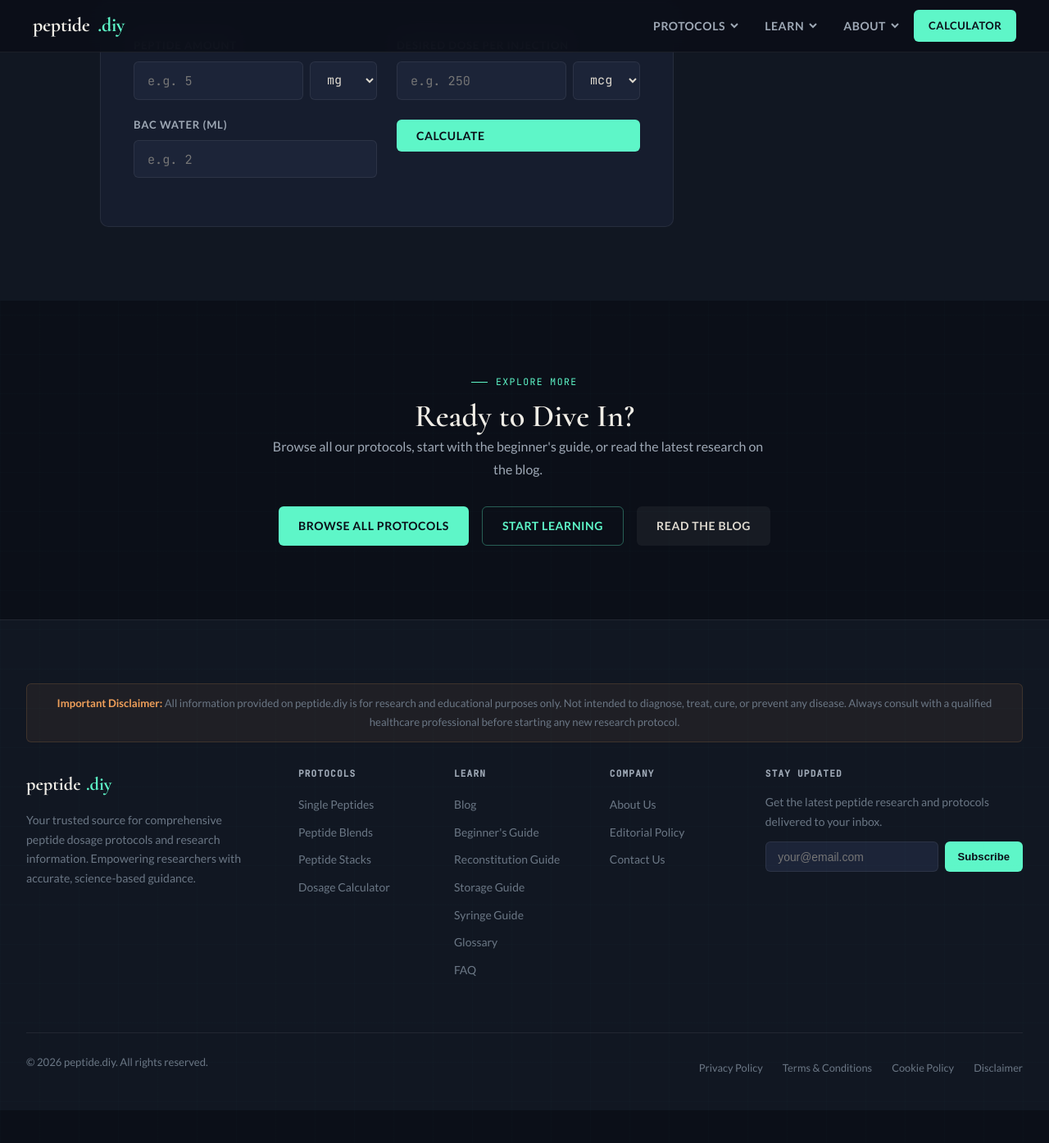
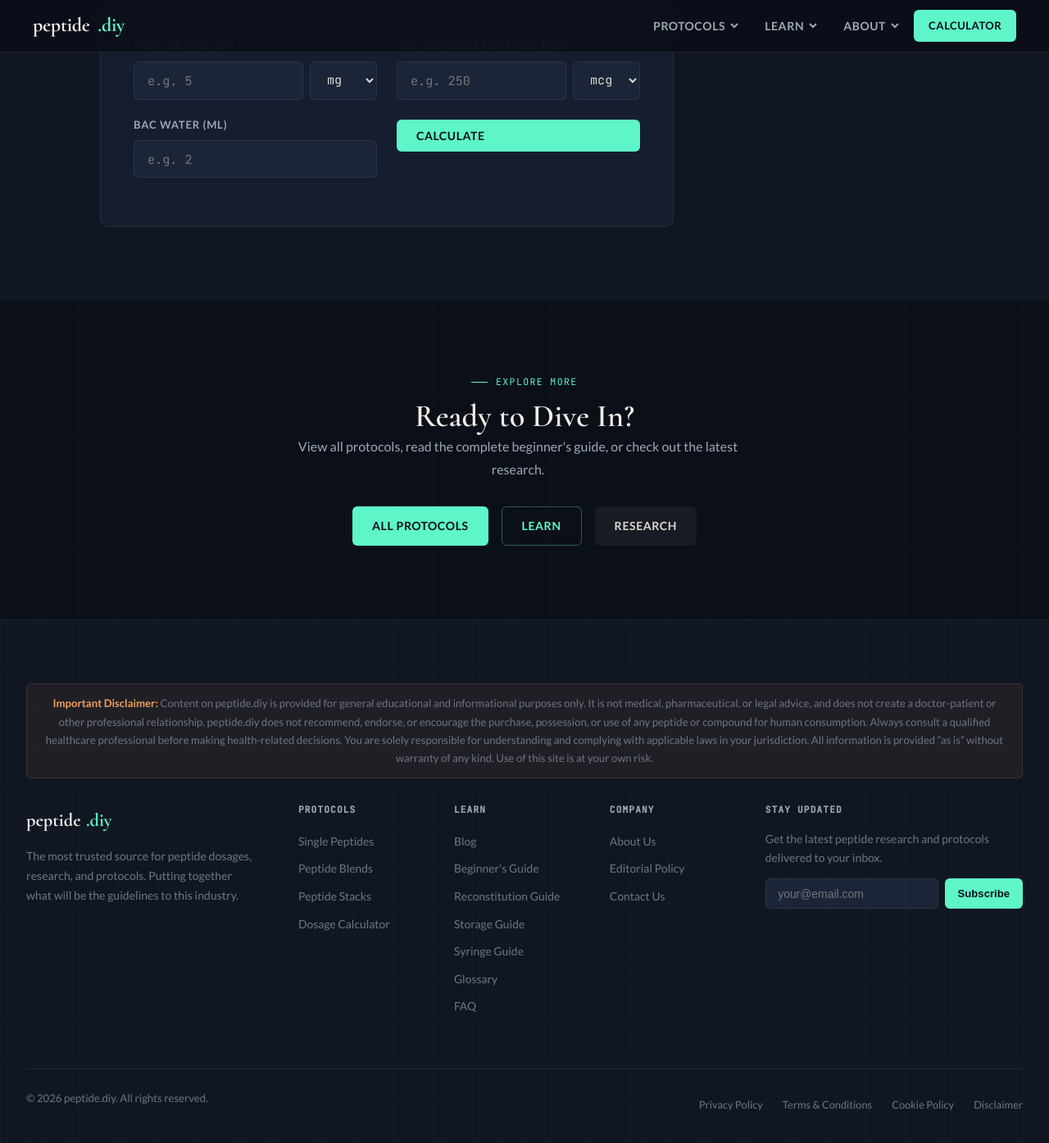
Before and after one commit to FletcherPoole/peptide.diy, a Jekyll site: the page built from index.html, in a window 1280 px wide and 1400 px high, scrolled down 2866 px. Shown: the top 1395 px of the window at 82% size. Built offline with Jekyll 4.4.1, drawn with Linux system fonts in a browser that asks for light colours; before the commit the page ends 4221 px from its top, so only the background shows below that.

Commit message:
Update CTA buttons, footer copy, and strengthen disclaimer

```diff
--- a/_includes/footer.html
+++ b/_includes/footer.html
@@ -2,12 +2,12 @@
 <footer>
   <div class="container-wide">
     <div class="disclaimer-banner">
-      <strong>Important Disclaimer:</strong> All information provided on peptide.diy is for research and educational purposes only. Not intended to diagnose, treat, cure, or prevent any disease. Always consult with a qualified healthcare professional before starting any new research protocol.
+      <strong>Important Disclaimer:</strong> Content on peptide.diy is provided for general educational and informational purposes only. It is not medical, pharmaceutical, or legal advice, and does not create a doctor-patient or other professional relationship. peptide.diy does not recommend, endorse, or encourage the purchase, possession, or use of any peptide or compound for human consumption. Always consult a qualified healthcare professional before making health-related decisions. You are solely responsible for understanding and complying with applicable laws in your jurisdiction. All information is provided &ldquo;as is&rdquo; without warranty of any kind. Use of this site is at your own risk.
     </div>
     <div class="footer-grid">
       <div class="footer-brand">
         <div class="logo">peptide<span>.diy</span></div>
-        <p>Your trusted source for comprehensive peptide dosage protocols and research information. Empowering researchers with accurate, science-based guidance.</p>
+        <p>The most trusted source for peptide dosages, research, and protocols. Putting together what will be the guidelines to this industry.</p>
       </div>
       <div class="footer-col">
         <h4>Protocols</h4>
--- a/index.html
+++ b/index.html
@@ -207,12 +207,12 @@ description: "Genuine science-backed peptide protocols. Dosages, synergy, cyclin
       <div class="section-head" style="margin-bottom:2rem">
         <div class="eyebrow" style="justify-content:center">Explore More</div>
         <h2>Ready to Dive In?</h2>
-        <p>Browse all our protocols, start with the beginner's guide, or read the latest research on the blog.</p>
+        <p>View all protocols, read the complete beginner's guide, or check out the latest research.</p>
       </div>
       <div style="display:flex;gap:1rem;justify-content:center;flex-wrap:wrap">
-        <a class="btn btn-primary" href="{{ '/single-peptides.html' | relative_url }}">Browse All Protocols</a>
-        <a class="btn btn-outline" href="{{ '/beginners-guide.html' | relative_url }}">Start Learning</a>
-        <a class="btn btn-ghost" href="{{ '/blog.html' | relative_url }}">Read the Blog</a>
+        <a class="btn btn-primary" href="{{ '/single-peptides.html' | relative_url }}">All Protocols</a>
+        <a class="btn btn-outline" href="{{ '/beginners-guide.html' | relative_url }}">Learn</a>
+        <a class="btn btn-ghost" href="{{ '/blog.html' | relative_url }}">Research</a>
       </div>
     </div>
   </section>
```
